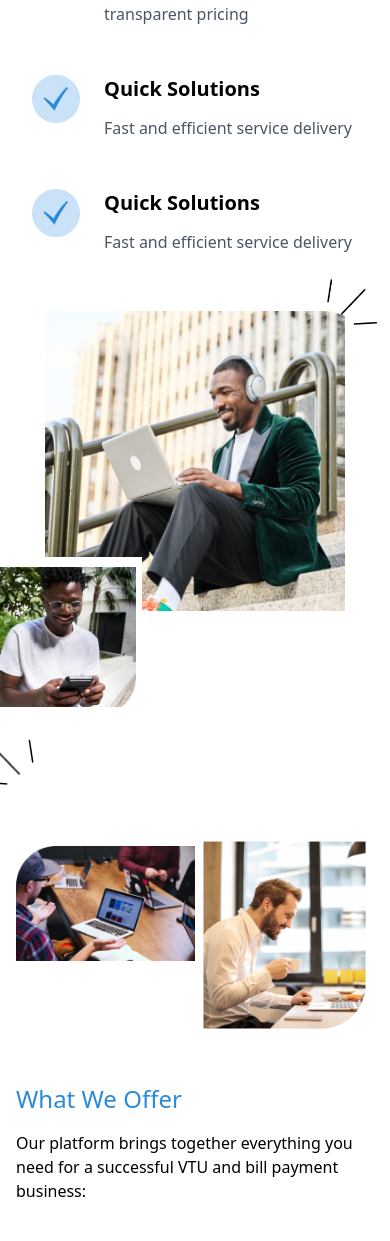
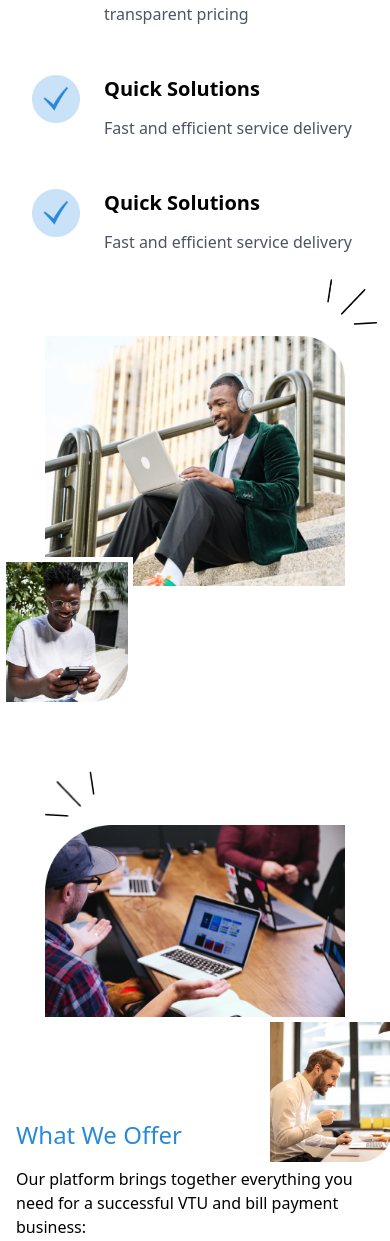
Before and after one commit to Victor4life/iabscodes, a Next.js app: page / in a window 390 px wide. Shown: the part 1264-2505 px from the top of the page. Built offline with nearby package versions, Linux system fonts and the light colour scheme.

Commit message:
configuration

```diff
--- a/app/components/WhatWeOffer/WhatWeOffer.tsx
+++ b/app/components/WhatWeOffer/WhatWeOffer.tsx
@@ -35,29 +35,31 @@ const WhyChooseUs = () => {
       <div className="max-w-7xl mx-auto">
         <div className="flex flex-col md:flex-row gap-12 items-start">
           {/* Left side - Images */}
-          <div className="w-full md:w-1/2 space-y-16 flex">
-            <div className="relative w-full">
+          <div className="w-full md:w-1/2 relative h-full flex justify-center items-center">
+            <div className="relative w-[300px] h-[300px] md:w-[500px] md:h-[400px]">
               <Image
                 src="/Rectangle 21.png"
-                alt="First Service Image"
+                alt="VTU Business"
                 fill
-                className="object-contain h-[300px] md:h-[400px]"
+                className="object-contain"
+                priority
               />
               <Image
                 src="/Ray.png"
                 alt="VTU Business"
                 width={50}
                 height={50}
-                className="absolute -top-8 -left-8 object-contain"
+                className="absolute top-0 left-0 object-contain"
                 priority
               />
             </div>
-            <div className="relative w-full h-[200px] md:h-[300px]">
+            <div className="absolute -bottom-[6rem] md:-bottom-[8rem] -right-[2rem] md:-right-[4rem] w-[150px] h-[150px] md:w-[250px] md:h-[250px]">
               <Image
                 src="/Rectangle 22.png"
-                alt="Second Service Image"
+                alt="VTU Business"
                 fill
-                className="object-contain absolute -bottom-8 -left-8"
+                className="object-contain"
+                priority
               />
             </div>
           </div>
--- a/app/components/WhyChoosUs/WhyChooseUs.tsx
+++ b/app/components/WhyChoosUs/WhyChooseUs.tsx
@@ -64,14 +64,14 @@ const WhyChooseUs = () => {
               ))}
             </div>
           </div>
-
+          {/*Image Part*/}
           <div className="w-full md:w-1/2 relative h-full flex justify-center items-center">
             <div className="relative w-[300px] h-[300px] md:w-[500px] md:h-[400px]">
               <Image
                 src="/Rectangle.png"
                 alt="VTU Business"
                 fill
-                className="object-cover"
+                className="object-contain"
                 priority
               />
               <Image
@@ -79,7 +79,7 @@ const WhyChooseUs = () => {
                 alt="VTU Business"
                 width={50}
                 height={50}
-                className="absolute -top-8 -right-8 object-cover"
+                className="absolute -top-8 -right-8 object-contain"
                 priority
               />
             </div>
@@ -88,7 +88,7 @@ const WhyChooseUs = () => {
                 src="/Rectangle1.png"
                 alt="VTU Business"
                 fill
-                className="object-cover border-t-[10px] border-white"
+                className="object-contain"
                 priority
               />
             </div>
```
